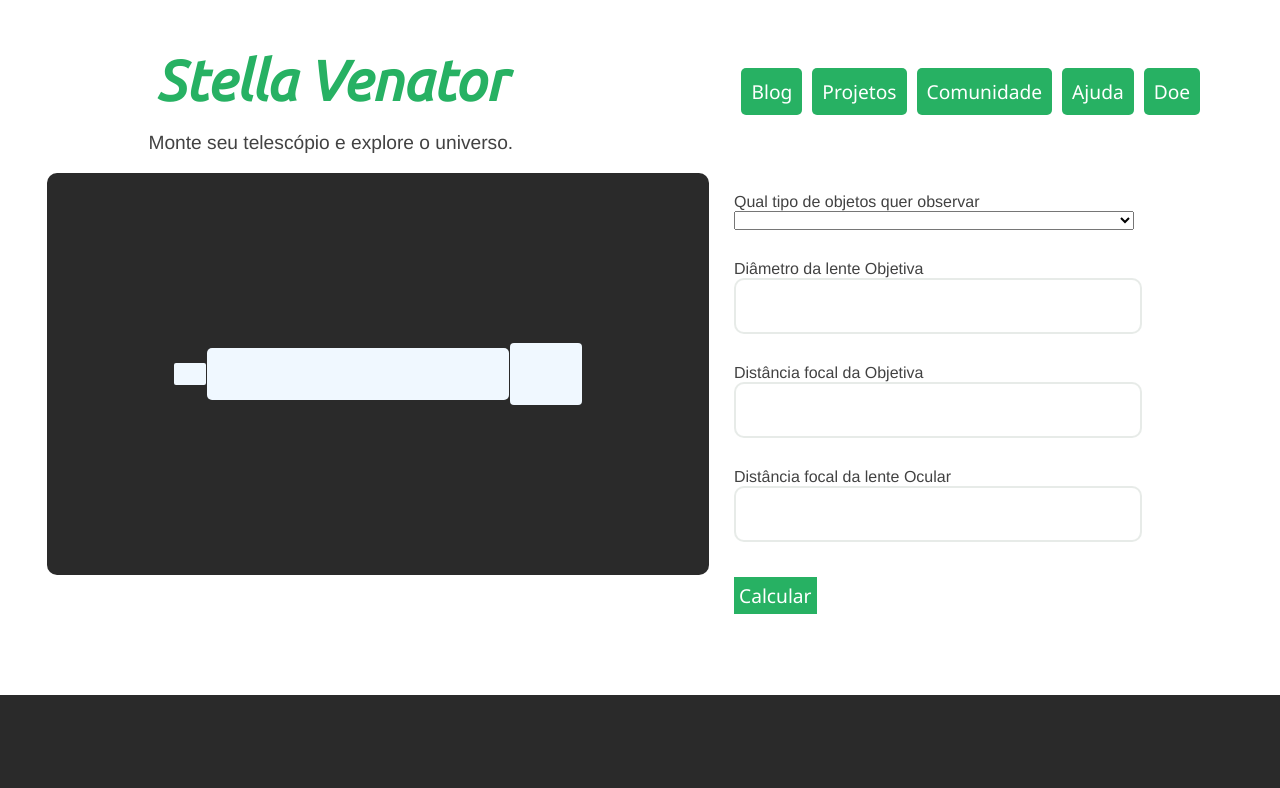
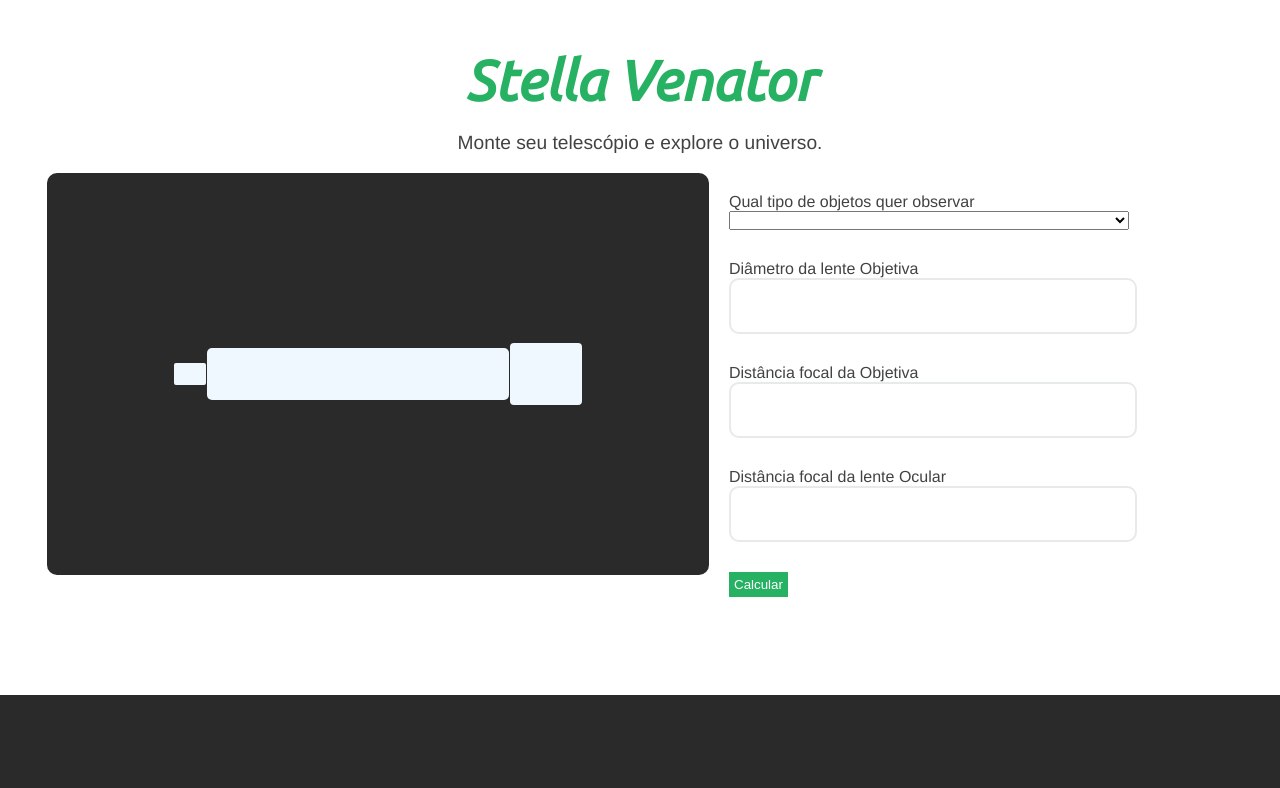
Before and after one commit to SantosPereira/Stella-Venator, a Vue app: page /#/ in a window 1280 px wide. Shown: the top 788 px of the page. Built offline with nearby package versions, Linux system fonts and the light colour scheme.

Commit message:
fix: remoção temporária da navbar do sitet

```diff
--- a/src/components/Cabecalho.vue
+++ b/src/components/Cabecalho.vue
@@ -4,19 +4,19 @@
       <h1><a href="/">{{ msg }}</a></h1>
       <p>Monte seu telescópio e explore o universo.</p>
     </div>
-    <Acoes class="acoes"/>
+    <!-- <Acoes class="acoes"/> -->
   </div>
 </template>
 
 <script>
-import Acoes from "./Acoes.vue";
+// import Acoes from "./Acoes.vue";
 export default {
   name: 'Cabecalho',
   props: {
     msg: String
   },
   components: {
-    Acoes
+    // Acoes
   }
 }
 </script>
```
